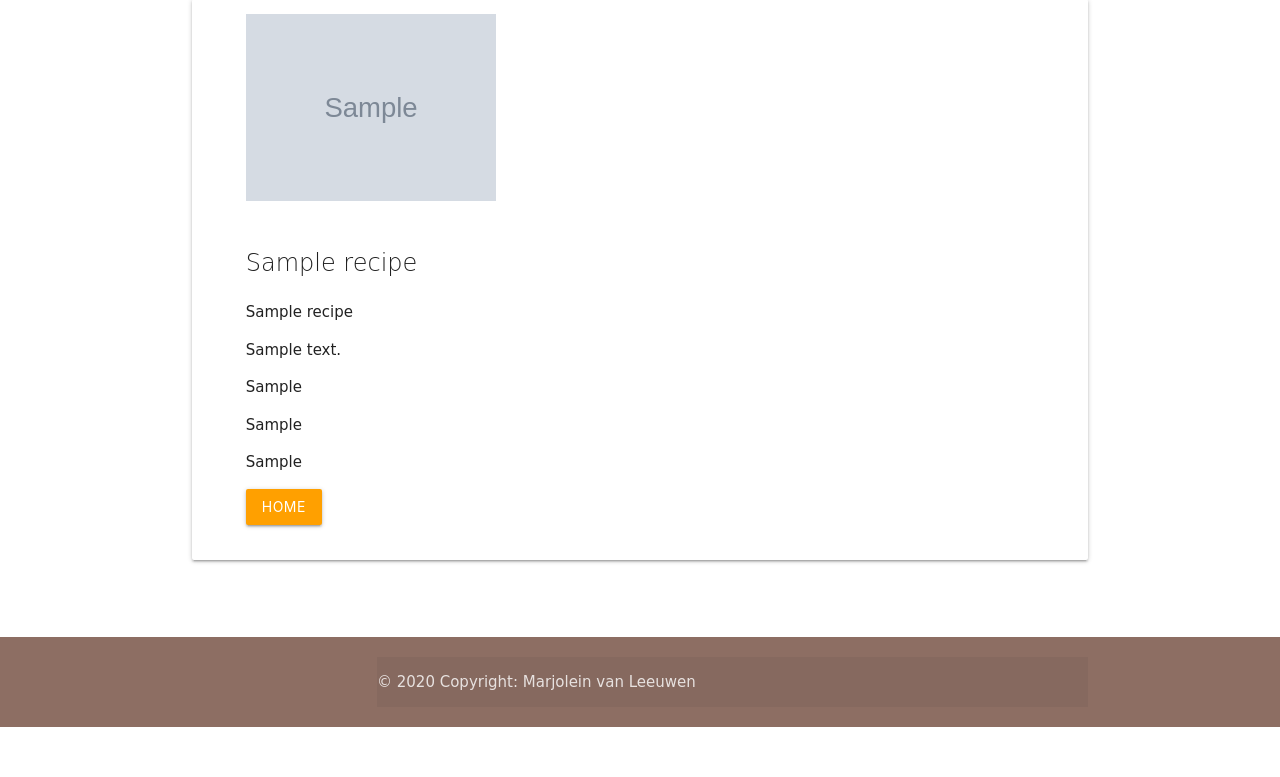
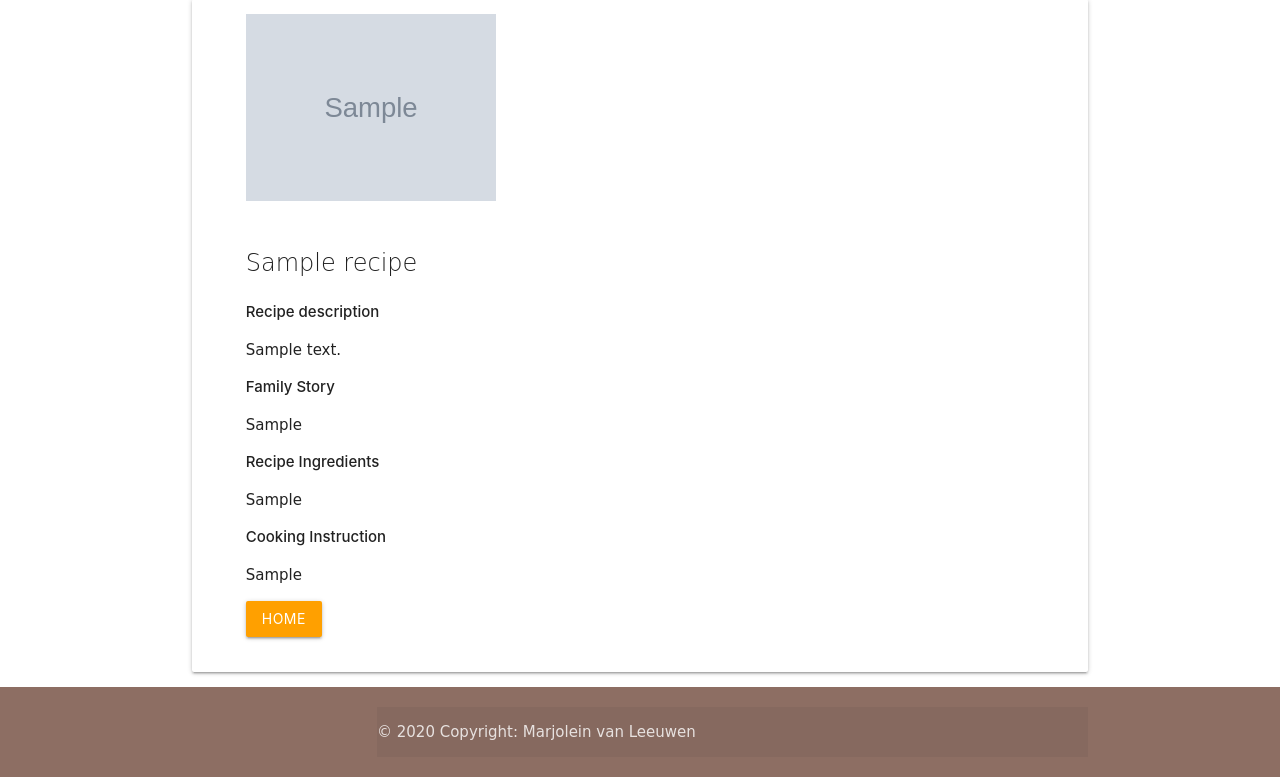
Before and after one commit to Code-Institute-Submissions/Lolas-Cookbook, a Flask app: template templates/view_recipe.html in a window 1280 px wide. Shown: the part 73-850 px from the top of the page. Before the commit the page ends 800 px from the top, so only its background shows below. Run offline with Flask 2, Linux system fonts and the light colour scheme; the template is opened without the code that fills it: most values are stand-ins (such as "Sample title", 1, 10 or a date in 2020); grey boxes marked "Sample" are stand-in pictures; some libraries are stand-ins or nearby versions; some web fonts are replaced.

Commit message:
updated readme file and made the titles bold and added them on the recipes cards

```diff
--- a/templates/recipes.html
+++ b/templates/recipes.html
@@ -34,7 +34,8 @@
                         <img class="img-fluid rounded" width="250" src="{{recipes.image_link}}" alt="">
                     </div>
                     <div class="col-md-9 recipe-description">
-                        <h1 class="card-title">{{recipes.recipe_name}}</h1>
+                        <h1 class="card-title"><strong>{{recipes.recipe_name}}</strong></h1>
+                        <strong>Recipe Category: </strong>{{recipes.category_name}}
                         <p>{{recipes.recipe_description}}</p>
                         <a href="{{url_for('view_recipe', recipes_id=recipes._id)}}" class="btn-small green">View Recipe</a>
                             <a href="{{ url_for('delete_recipes', recipes_id=recipes._id) }}" class="btn-small red" onclick="return confirm('Are you sure you want to delete this Recipe?');">Delete</a>
--- a/templates/view_recipe.html
+++ b/templates/view_recipe.html
@@ -13,11 +13,11 @@
                     </div>
                     <div class="col-md-9 recipe-description">
                         <h1 class="card-title">{{recipe.recipe_name}}</h1>
-                        <p>{{recipe.category_name}}</p>
-                        <p>{{recipe.recipe_description}}</p>
-                        <p>{{recipe.family_story}}</p>
-                        <p>{{recipe.recipe_ingredients}}</p>
-                        <p>{{recipe.cooking_instruction}}</p>
+                        <strong>Recipe description</strong><p>{{recipe.recipe_description}}</p>
+                        <strong>Family Story</strong><p>{{recipe.family_story}}</p>
+                        <strong>Recipe Ingredients</strong><p>{{recipe.recipe_ingredients}}</p>
+                        <strong>Cooking Instruction</strong><p>{{recipe.cooking_instruction}}</p>
+
                          <div class="recipe-button">
                         <a href="{{url_for('lolas_cookbook')}}" class="btn btn-success #ffa000 amber darken-2">Home</a>
                     </div>
```
Also changed, not shown: app.py (+4 -4 lines), README.md.
